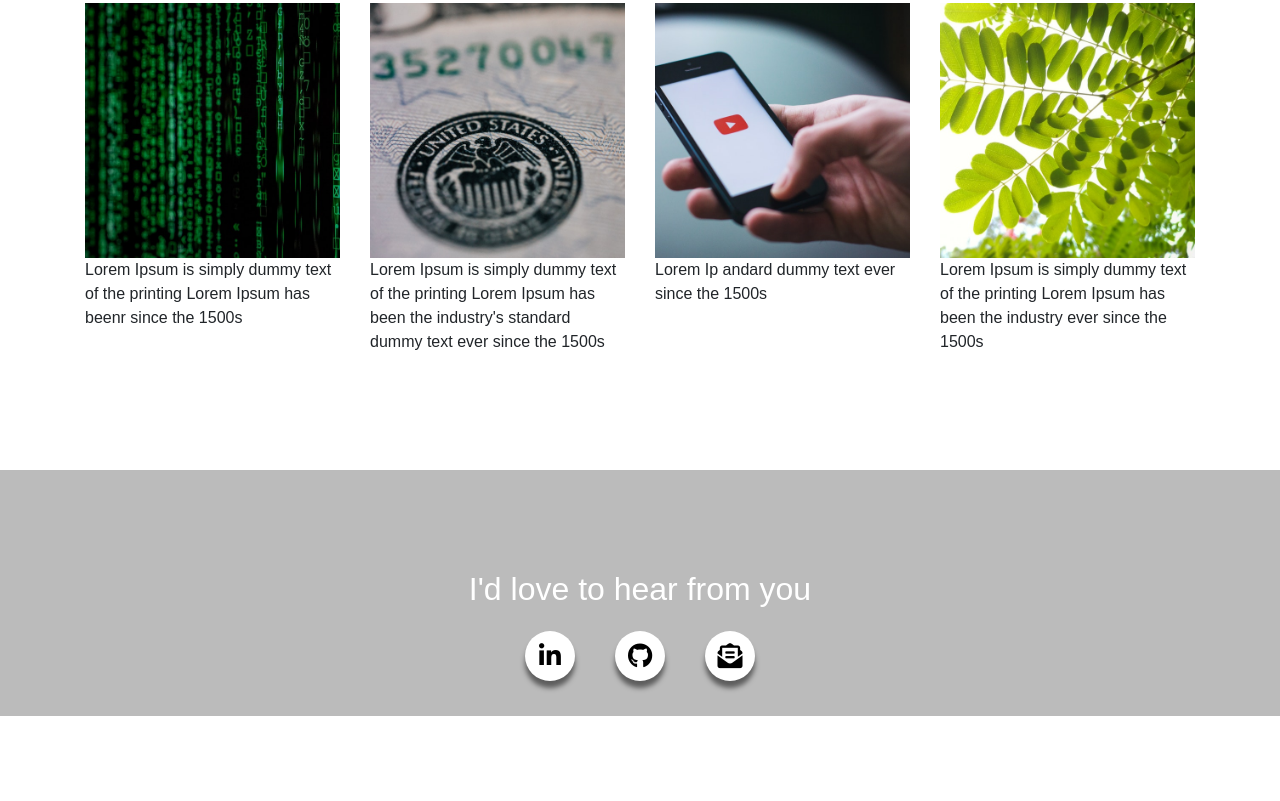
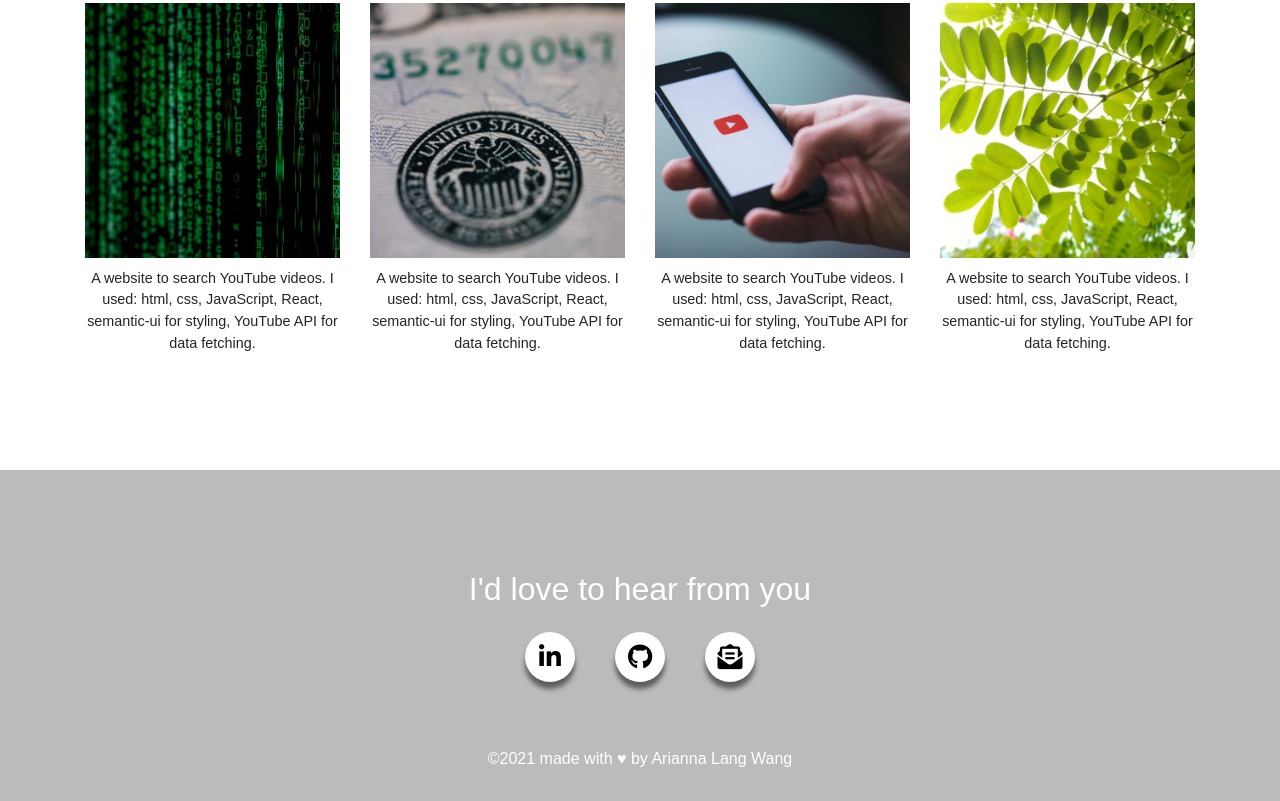
Before and after one commit to ariannalangwang/ariannalangwang.github.io, a plain HTML site: page index.html in a window 1280 px wide. Shown: the part 1540-2341 px from the top of the page. Before the commit the page ends 2256 px from the top, so only its background shows below. Drawn offline with nearby package versions, Linux system fonts and the light colour scheme; a web font is replaced by a local one.

Commit message:
changed README

```diff
--- a/css/style.css
+++ b/css/style.css
@@ -72,6 +72,12 @@ body {
 	text-align: center;
 	padding-bottom: 40px;
 	width: 100%;
+}
+
+.apps .projectDescription p {
+	margin-top: 10px;
+	text-align: center;
+	font-size: 90%;
 }
 
 .apps .item img {
@@ -226,3 +232,16 @@ body {
 .social-menu ul li:nth-child(3) a:hover {
     background-color: #da723c;
 }
+
+
+
+
+.copyrightSection {
+	background-color: #bbbbbb;
+	color: #fff;
+	padding: 30px 5px;
+}
+
+.copyrightSection p {
+	margin: 0;
+}
--- a/index.html
+++ b/index.html
@@ -77,8 +77,10 @@
 								</div>
 								<div class="imageOverlay"></div>
 							</div>
-							<p class="projectDescription">Lorem Ipsum is simply dummy text of the printing
-								Lorem Ipsum has beenr since the 1500s</p>
+							<div class="projectDescription">
+								<p>A website to search YouTube videos. I used: html, css, JavaScript, React,
+									semantic-ui for styling, YouTube API for data fetching.</p>
+							</div>
 						</div>
 
 						<div class="apps col-xs-6 col-sm-3">
@@ -91,21 +93,26 @@
 								</div>
 								<div class="imageOverlay"></div>
 							</div>
-							<p class="projectDescription">Lorem Ipsum is simply dummy text of the printing
-								Lorem Ipsum has been the industry's standard dummy text ever since the 1500s</p>
+							<div class="projectDescription">
+								<p>A website to search YouTube videos. I used: html, css, JavaScript, React,
+									semantic-ui for styling, YouTube API for data fetching.</p>
+							</div>
 						</div>
 
 						<div class="apps col-xs-6 col-sm-3">
 							<div class="item">
 								<img src="img/youtube-600.jpg">
 								<div class="icons">
-									<a href="https://github.com/ariannalangwang" target="_blank" class="projectLink">
+									<a href="https://arianna-lang-wang-youtube-videos.vercel.app" target="_blank" class="projectLink">
 										<i class="fa fa-link"></i>
 									</a>
 								</div>
 								<div class="imageOverlay"></div>
 							</div>
-							<p class="projectDescription">Lorem Ip andard dummy text ever since the 1500s</p>
+							<div class="projectDescription">
+								<p>A website to search YouTube videos. I used: html, css, JavaScript, React,
+									semantic-ui for styling, YouTube API for data fetching.</p>
+							</div>
 						</div>
 
 						<div class="apps col-xs-6 col-sm-3">
@@ -113,13 +120,15 @@
 								<img src="img/tree-600.jpg">
 								<div class="icons">
 									<a href="https://github.com/ariannalangwang" target="_blank" class="projectLink">
-										<i class="fa fa-link"></i>
+										<i class="fab fa-github-square"></i>
 									</a>
 								</div>
 								<div class="imageOverlay"></div>
 							</div>
-							<p class="projectDescription">Lorem Ipsum is simply dummy text of the printing
-								Lorem Ipsum has been the industry ever since the 1500s</p>
+							<div class="projectDescription">
+								<p>A website to search YouTube videos. I used: html, css, JavaScript, React,
+									semantic-ui for styling, YouTube API for data fetching.</p>
+							</div>
 						</div>
 
 			</div>
@@ -141,6 +150,13 @@
   </div>
 
 
+	<div class="copyrightSection">
+		<div class="col-md-12 text-center">
+			<p>&copy;2021 made with ♥ by Arianna Lang Wang</p>
+		</div>
+	</div>
+
+
 <script src="js/jquery.superslides.min.js"></script>
 <script src="js/typed.min.js"></script>
 <script src="https://cdnjs.cloudflare.com/ajax/libs/popper.js/1.12.9/umd/popper.min.js" integrity="sha384-ApNbgh9B+Y1QKtv3Rn7W3mgPxhU9K/ScQsAP7hUibX39j7fakFPskvXusvfa0b4Q" crossorigin="anonymous"></script>
```
Also changed, not shown: 2 other files. Lines whose indentation alone changed are shown as unchanged.
